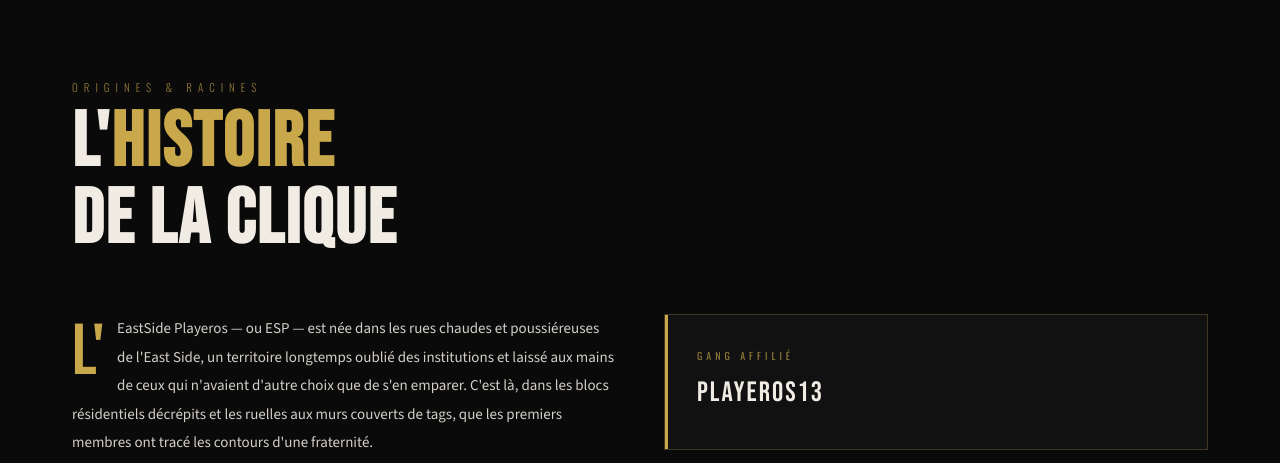
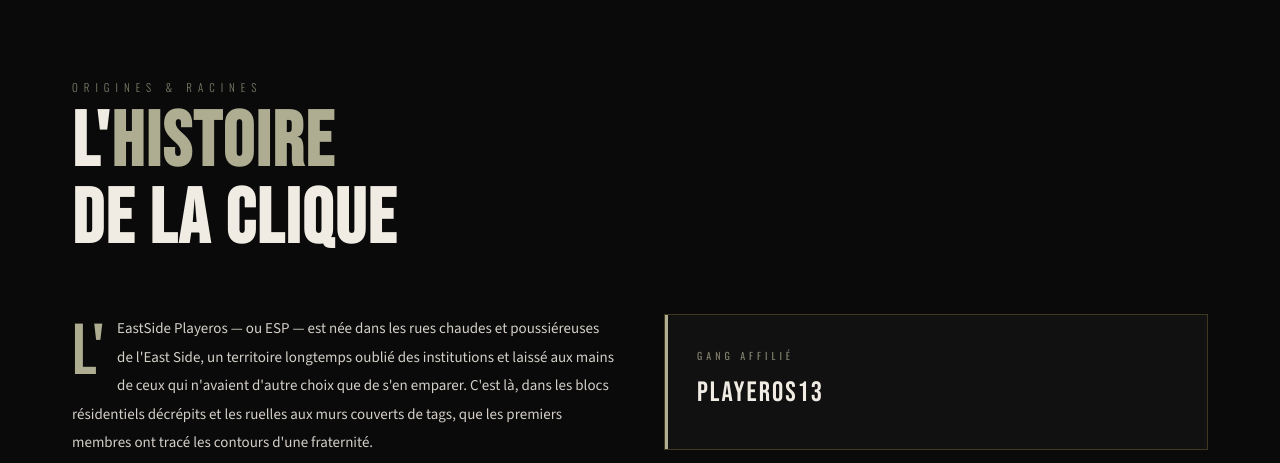
Before and after one commit to Hyizr/ESP-GTARP, a website: page index.html in a window 1280 px wide. Shown: the part 855-1318 px from the top of the page. Drawn offline with nearby package versions, Linux system fonts and the light colour scheme.

Commit message:
couleurs

```diff
--- a/index.html
+++ b/index.html
@@ -8,11 +8,11 @@
 <link href="https://fonts.googleapis.com/css2?family=Bebas+Neue&family=Oswald:wght@300;400;600;700&family=Source+Sans+3:ital,wght@0,300;0,400;0,600;1,300&display=swap" rel="stylesheet">
 <style>
   :root {
-    --gold: #c8a84b;
-    --gold-light: #e8c87a;
+    --gold: #e7e6c1be;
+    --gold-light: #dddcc5be;
     --gold-dim: rgba(200,168,75,0.15);
-    --red: #8b1a1a;
-    --red-bright: #c0392b;
+    --red: #554545;
+    --red-bright: #554545;
     --bg: #0a0a0a;
     --bg2: #111111;
     --bg3: #181818;
```
